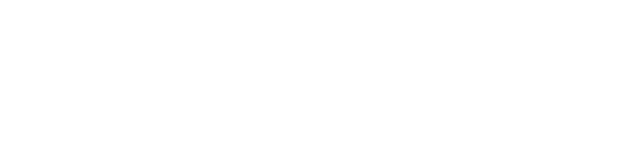
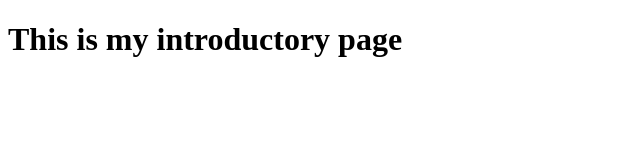
Before and after one commit to Myspheet/Hotel.ng, a plain HTML site: page Index.html in a window 1280 px wide. Shown: the whole page, without its empty margins (0-640 px from the left). Drawn offline with Linux system fonts and the light colour scheme.

Commit message:
Update Index.html
Added a title

```diff
--- a/Index.html
+++ b/Index.html
@@ -1,7 +1,13 @@
 <!DOCTYPE html>
 <html>
   <head>
-  </body>
+    <title>
+      Home Page
+    </title>
+  </head>
   <body>
+   <h1>
+      This is my introductory page
+    </h1>
   </body>
 </html>
```
